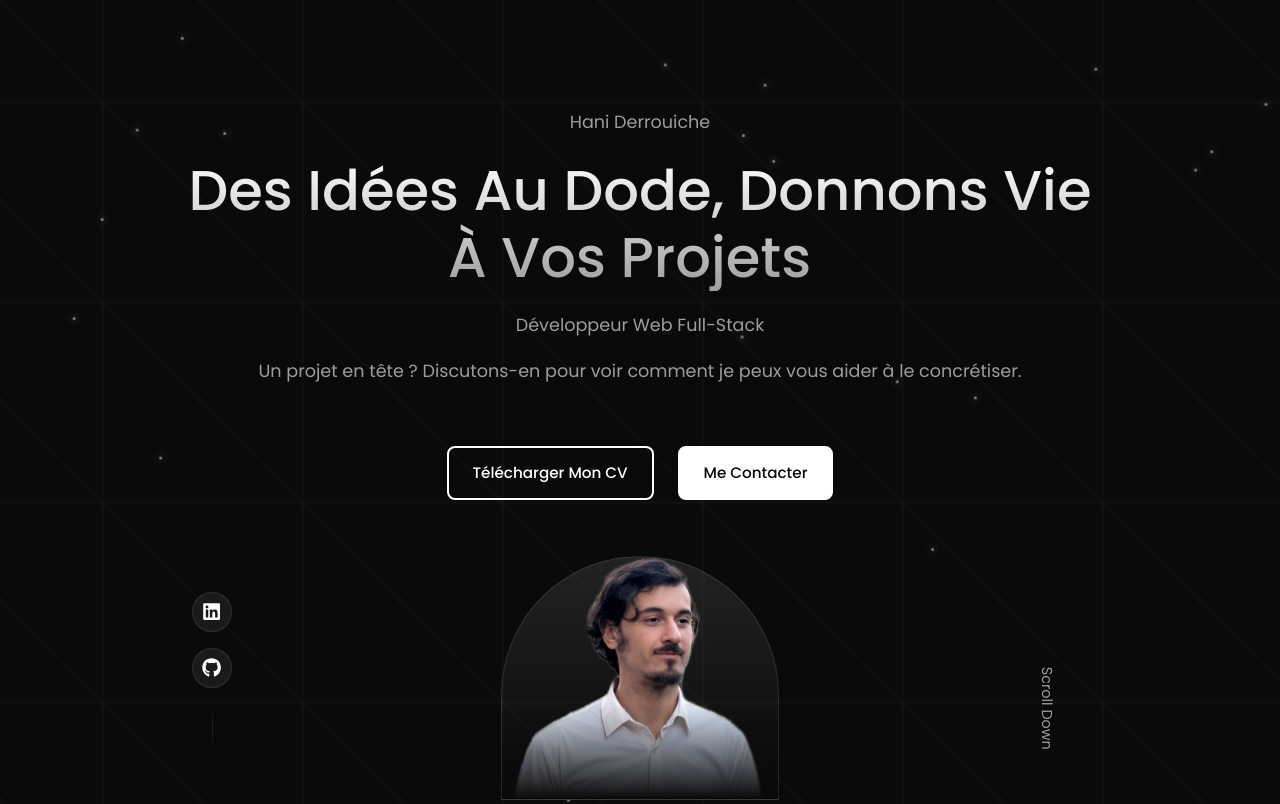
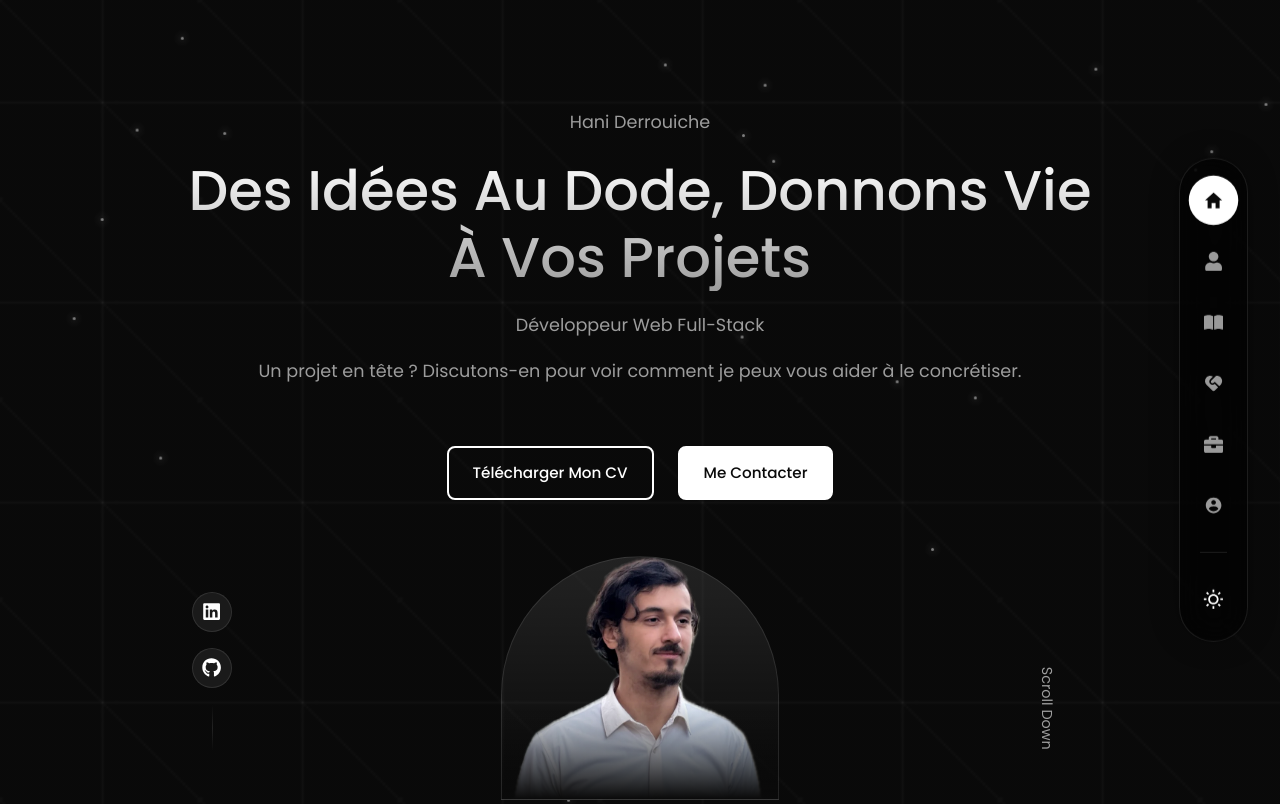
Before and after one commit to Hani19000/Portfolio-Hani, a React (Vite) app in the folder frontend/: page / in a window 1280 px wide. Shown: the top 804 px of the page. Built offline with nearby package versions, Linux system fonts and the light colour scheme.

Commit message:
mise a jours

```diff
--- a/frontend/src/App.tsx
+++ b/frontend/src/App.tsx
@@ -1,6 +1,6 @@
 import './index.css'
 import Header from './components/header/Header'
-// import Nav from './components/nav/Nav'
+import Nav from './components/nav/Nav'
 import About from './components/about/About'
 import Experience from './components/experience/Experience'
 import Services from './components/services-section/Services'
@@ -14,7 +14,7 @@ function App() {
   return (
     <>
 <Header />
-{/* <Nav /> */}
+<Nav />
 <About />
 <Experience />
 <Services />
```
